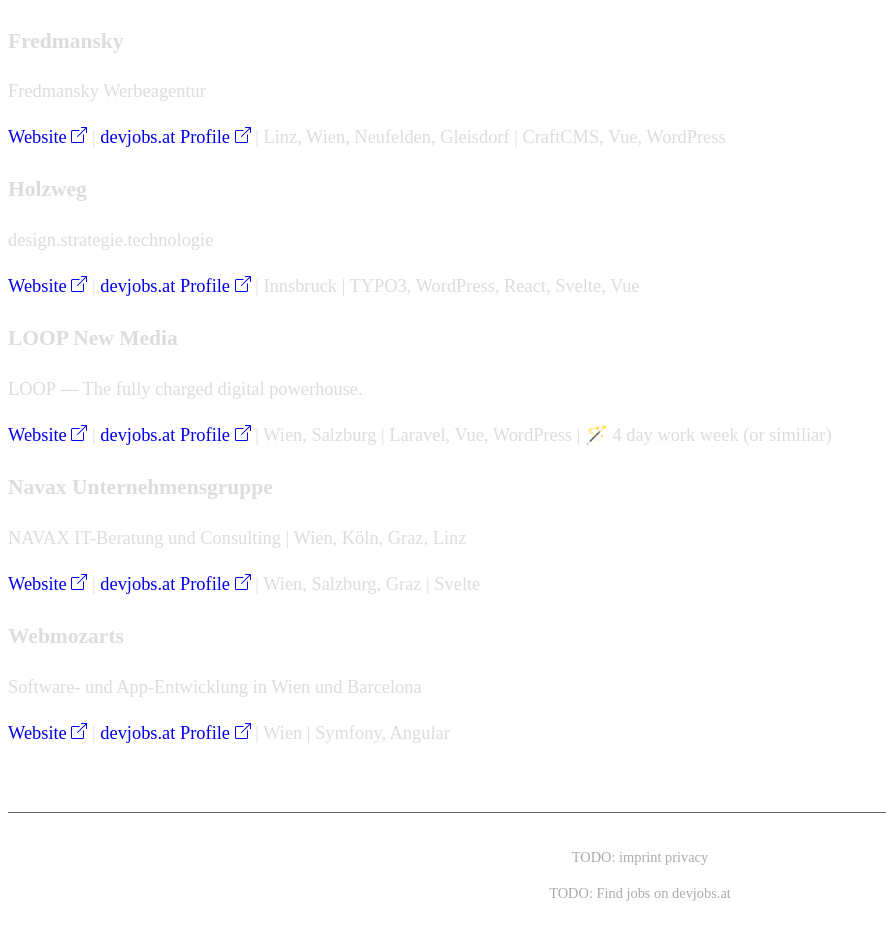
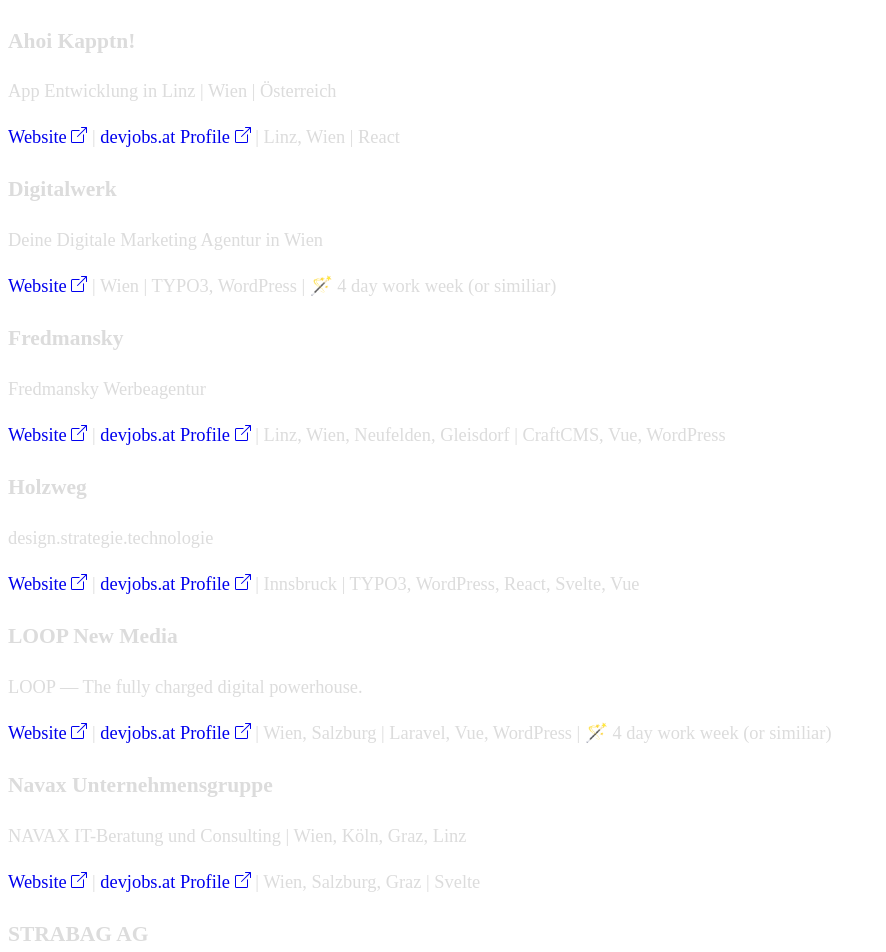
Before and after one commit to mandrasch/austrian-web-dev-companies, a SvelteKit app: page / in a window 1280 px wide. Shown: the part 420-1372 px from the top of the page, without its empty margins (0-886 px from the left). Built offline with nearby package versions, Linux system fonts and the light colour scheme.

Commit message:
remove logo prop, add companies

```diff
--- a/src/lib/components/FilterCheckboxes.svelte
+++ b/src/lib/components/FilterCheckboxes.svelte
@@ -3,13 +3,16 @@
 		labelsAndValues,
 		// statePropToBind = the state which should be updated when checkboxes are selected,
 		// important: use $bindable, otherwise this won't work
-		statePropToBind = $bindable()
+		statePropToBind = $bindable(),
+		...props
 	} = $props();
 </script>
 
+<div {...props}>
 	{#each labelsAndValues as { label, value }}
 		<label>
 			<input type="checkbox" {value} bind:group={statePropToBind} />
 			{label}
 		</label>
 	{/each}
+</div>
--- a/src/lib/components/ResultList.svelte
+++ b/src/lib/components/ResultList.svelte
@@ -119,7 +119,7 @@
 					</a> |
 				{/if}
 				{company.cities.join(', ')} | {company.stackTags.join(', ')}
-				{#if company.specialTags.includes('fourDayWorkWeek')}
+				{#if company.specialTags.includes('fourDayWorkWeekOrSimiliar')}
 					| 🪄 4 day work week (or similiar)
 				{/if}
 			</p>
--- a/src/lib/shared.ts
+++ b/src/lib/shared.ts
@@ -17,5 +17,5 @@
 		{ label: 'Svelte', value: 'Svelte' },
 		{ label: 'Vue', value: 'Vue' }
 	],
-	specialTags: [{ label: '4 day work week (or similiar)', value: 'fourDayWorkWeek' }]
+	specialTags: [{ label: '4 day work week (or similiar)', value: 'fourDayWorkWeekOrSimiliar' }]
 };
--- a/src/lib/types.ts
+++ b/src/lib/types.ts
@@ -6,5 +6,4 @@
 	specialTags: string[];
 	websiteUrl: string;
 	devjobsProfileUrl: string;
-	logo: string;
 }
--- a/src/routes/+page.svelte
+++ b/src/routes/+page.svelte
@@ -42,6 +42,7 @@
 		<FilterCheckboxes
 			labelsAndValues={data.cityCounts}
 			bind:statePropToBind={citiesState.selectedValues}
+			style="max-height:175px; overflow:scroll"
 		/>
 	</div>
 
--- a/static/companies.json
+++ b/static/companies.json
@@ -6,18 +6,16 @@
 		"stackTags": ["Symfony", "Angular"],
 		"specialTags": [],
 		"websiteUrl": "https://webmozarts.com/",
-		"devjobsProfileUrl": "https://devjobs.at/team/webmozarts",
-		"logo": ""
+		"devjobsProfileUrl": "https://devjobs.at/team/webmozarts"
 	},
 	{
 		"companyName": "LOOP New Media",
 		"teaser": "LOOP — The fully charged digital powerhouse.",
 		"cities": ["Wien", "Salzburg"],
 		"stackTags": ["Laravel", "Vue", "WordPress"],
-		"specialTags": ["fourDayWorkWeek"],
+		"specialTags": ["fourDayWorkWeekOrSimiliar"],
 		"websiteUrl": "https://www.agentur-loop.com/",
-		"devjobsProfileUrl": "https://devjobs.at/team/loop-new-media",
-		"logo": ""
+		"devjobsProfileUrl": "https://devjobs.at/team/loop-new-media"
 	},
 	{
 		"companyName": "Fredmansky",
@@ -26,8 +24,7 @@
 		"stackTags": ["CraftCMS", "Vue", "WordPress"],
 		"specialTags": [],
 		"websiteUrl": "https://fredmansky.at/",
-		"devjobsProfileUrl": "https://devjobs.at/team/fredmansky",
-		"logo": ""
+		"devjobsProfileUrl": "https://devjobs.at/team/fredmansky"
 	},
 	{
 		"companyName": "Navax Unternehmensgruppe",
@@ -36,8 +33,7 @@
 		"stackTags": ["Svelte"],
 		"specialTags": [],
 		"websiteUrl": "https://www.navax.com",
-		"devjobsProfileUrl": "https://devjobs.at/team/navax-unternehmensgruppe",
-		"logo": ""
+		"devjobsProfileUrl": "https://devjobs.at/team/navax-unternehmensgruppe"
 	},
 	{
 		"companyName": "Holzweg",
@@ -46,7 +42,33 @@
 		"stackTags": ["TYPO3", "WordPress", "React", "Svelte", "Vue"],
 		"specialTags": [],
 		"websiteUrl": "https://www.navax.com",
-		"devjobsProfileUrl": "https://devjobs.at/team/navax-unternehmensgruppe",
-		"logo": ""
+		"devjobsProfileUrl": "https://devjobs.at/team/navax-unternehmensgruppe"
+	},
+	{
+		"companyName": "STRABAG AG",
+		"teaser": "",
+		"cities": ["Spittal/Drau", "Villach", "Linz", "Wien"],
+		"stackTags": ["Vue"],
+		"specialTags": [],
+		"websiteUrl": "https://www.strabag.at/",
+		"devjobsProfileUrl": "https://devjobs.at/team/strabag-ag"
+	},
+	{
+		"companyName": "Digitalwerk",
+		"teaser": "Deine Digitale Marketing Agentur in Wien",
+		"cities": ["Wien"],
+		"stackTags": ["TYPO3", "WordPress"],
+		"specialTags": ["fourDayWorkWeekOrSimiliar"],
+		"websiteUrl": "https://www.digitalwerk.agency/",
+		"devjobsProfileUrl": ""
+	},
+	{
+		"companyName": "Ahoi Kapptn!",
+		"teaser": "App Entwicklung in Linz | Wien | Österreich",
+		"cities": ["Linz", "Wien"],
+		"stackTags": ["React"],
+		"specialTags": [""],
+		"websiteUrl": "https://ahoikapptn.com/",
+		"devjobsProfileUrl": "https://devjobs.at/team/ahoi-kapptn"
 	}
 ]
```
Also changed, not shown: 1 other file (tests, documents, lock files or other folders). Lines whose indentation alone changed are shown as unchanged.
